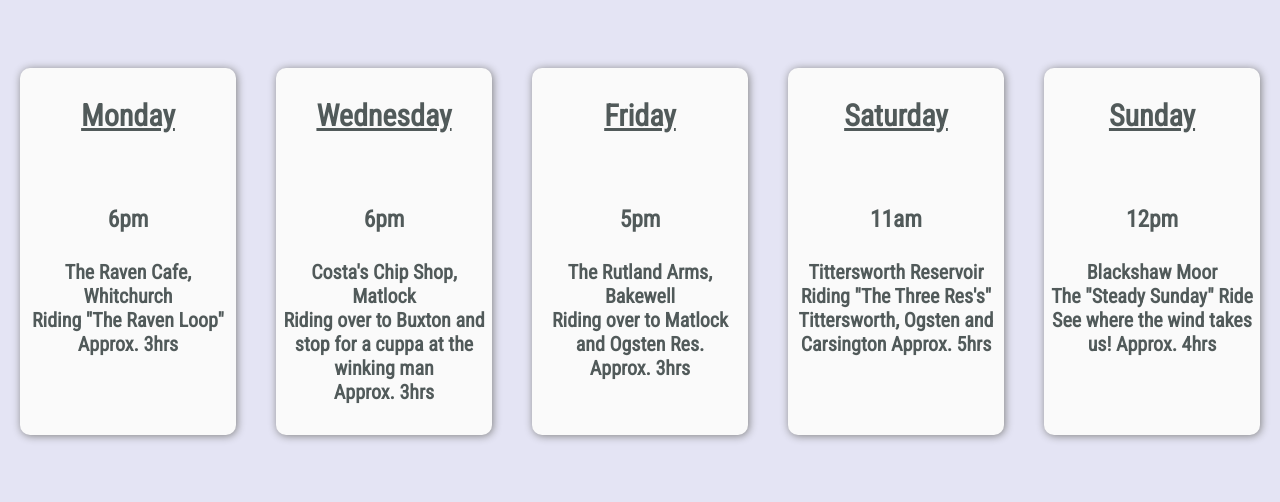
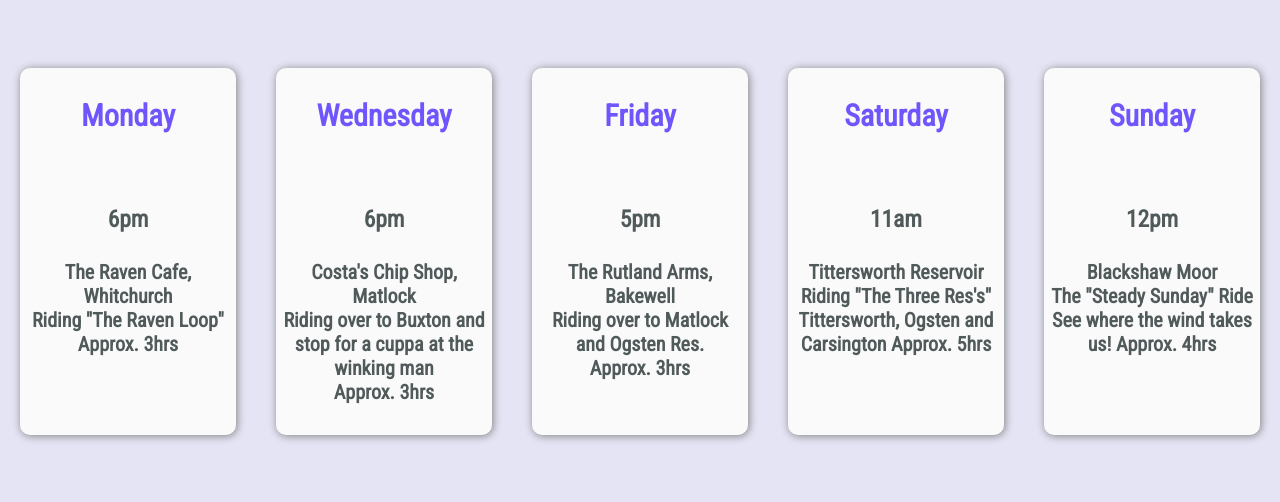
Before and after one commit to MDegg/bike-meet, a plain HTML site: page index.html in a window 1280 px wide. Shown: the part 1209-1711 px from the top of the page. Drawn offline with nearby package versions, Linux system fonts and the light colour scheme.

Commit message:
removed text decoration of h2 in meets div and changed color

```diff
--- a/assets/css/style.css
+++ b/assets/css/style.css
@@ -133,7 +133,7 @@ header h2 {
 }
 
 .meets div h2 {
-    text-decoration: underline;
+    color:#6f56fc;
 }
 
 #events {
```
